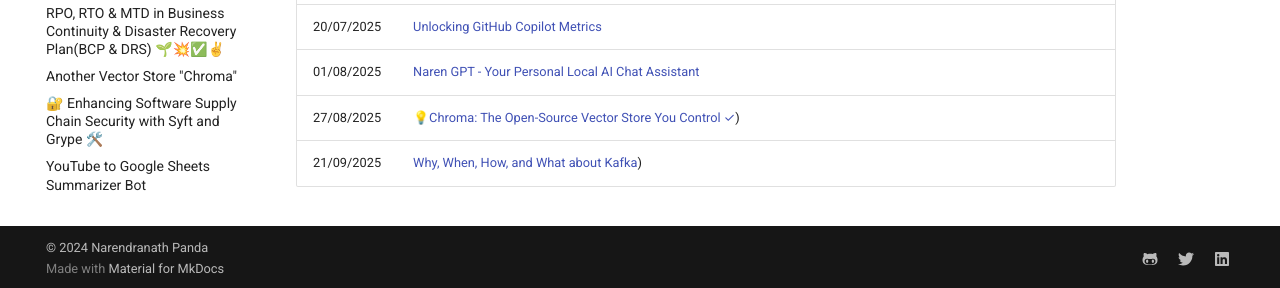
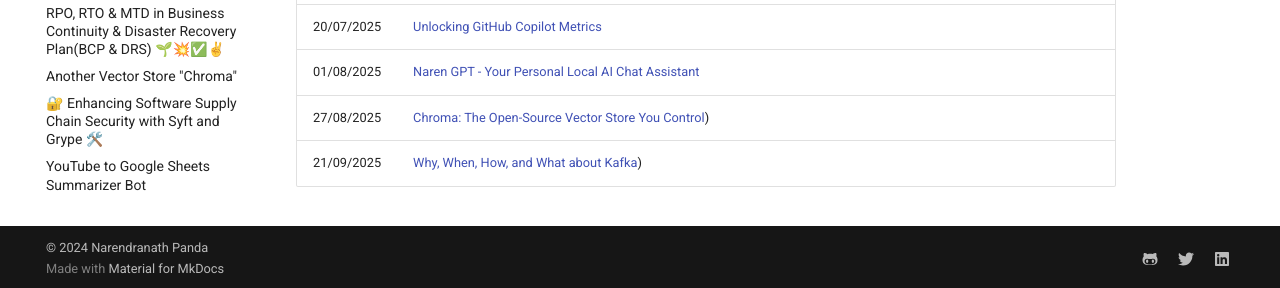
Before and after one commit to naren4b/nks, an MkDocs documentation site: the page built from docs/index.md, in a window 1280 px wide and 900 px high, scrolled down 1300 px. Shown: the part 609-897 px from the top of the window. Built offline with MkDocs 1.6.1 and Material for MkDocs 9.7.7, drawn with Linux system fonts in a browser that asks for light colours; comment, search, counter and statistics services are not loaded.

```diff
--- a/docs/index.md
+++ b/docs/index.md
@@ -40,5 +40,5 @@
 | 01/07/2025 | [AI-Powered YouTube Summarizer — From Video to Google Spreadsheets](cow_video_summary_bot.md)                                                        |
 | 20/07/2025 | [Unlocking GitHub Copilot Metrics](gcp-metrics-exporter.md)                                                                                          |
 | 01/08/2025 | [Naren GPT - Your Personal Local AI Chat Assistant](ai-llm.md)                                                                                       |
-| 27/08/2025 | [💡Chroma: The Open-Source Vector Store You Control ✓](chroma.md))                                                                                  |
+| 27/08/2025 | [Chroma: The Open-Source Vector Store You Control](chroma.md))                                                                                       |
 | 21/09/2025 | [Why, When, How, and What about Kafka](kafka.md))                                                                                                    |
```
